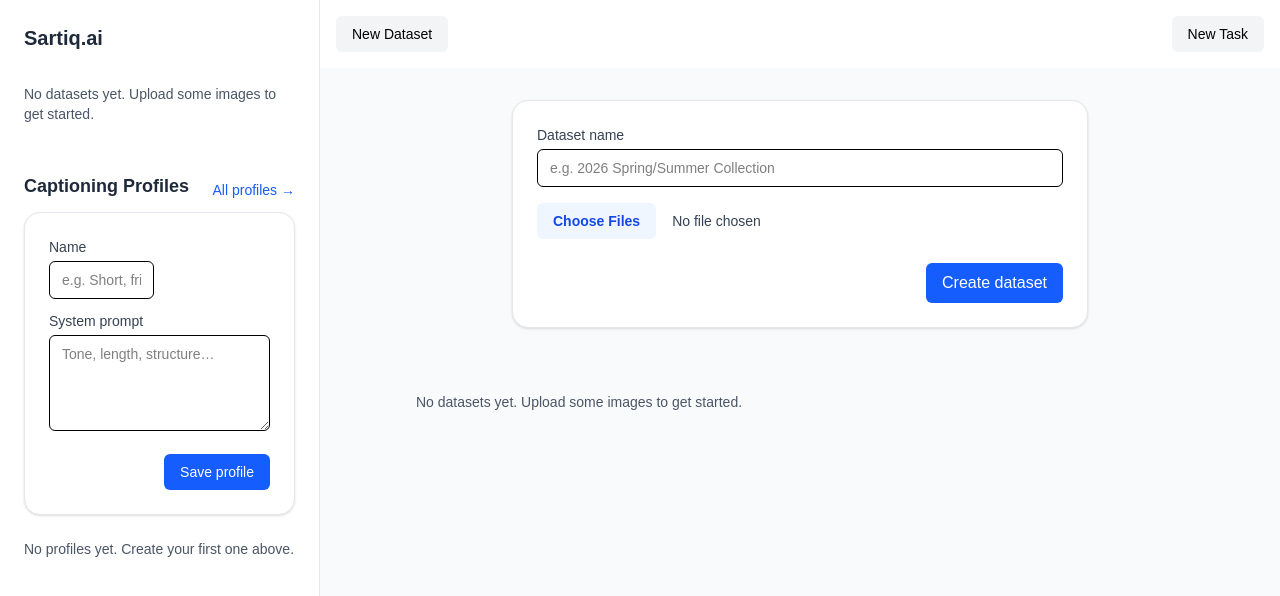
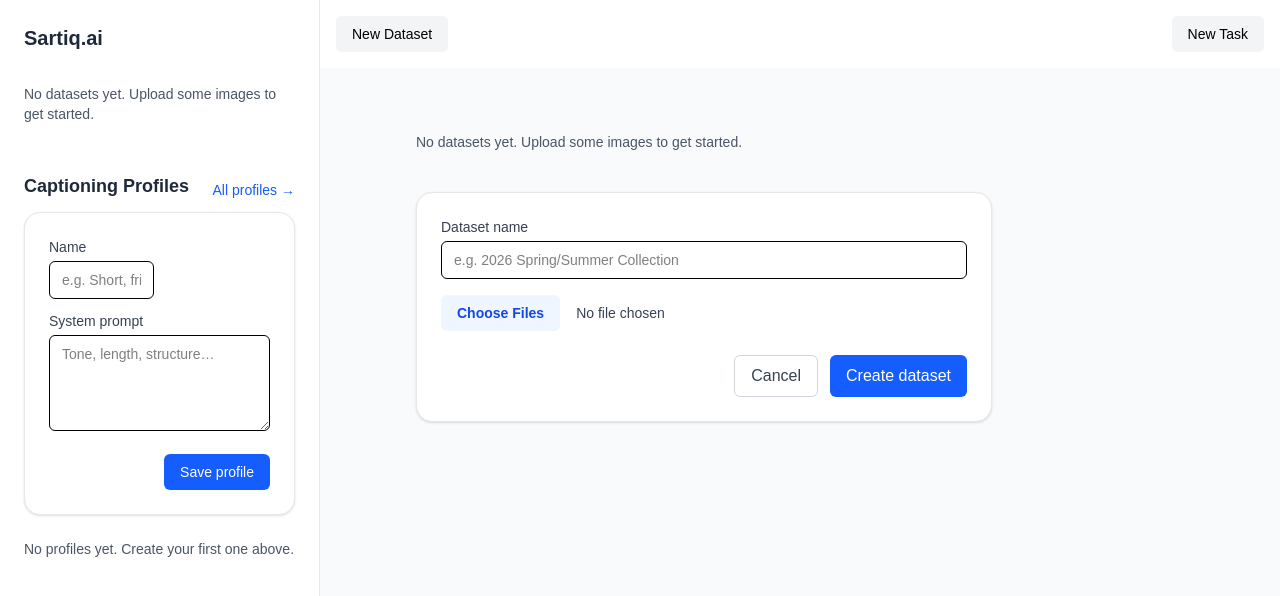
Before and after one commit to orojorge/caption-manager, a Next.js app: page / in a window 1280 px wide. Both pictures are taken after a click on the button "New Dataset". Shown: the top 596 px of the page. Built offline with nearby package versions, Linux system fonts and the light colour scheme.

Commit message:
Uploader toggled from MenuBar

```diff
--- a/app/components/MenuBar.tsx
+++ b/app/components/MenuBar.tsx
@@ -1,16 +1,15 @@
 'use client';
 
-import { useState } from 'react';
-import Uploader from './Uploader';
+type MenuBarProps = {
+  onNewDataset: () => void;
+};
 
-export default function MenuBar() {
-  const [showUploader, setShowUploader] = useState(false);
-
+export default function MenuBar({ onNewDataset }: MenuBarProps) {
   return (
     <>
       <header className="flex w-full items-center justify-between bg-white px-4 py-4">
         <button
-          onClick={() => setShowUploader((prev) => !prev)}
+					onClick={onNewDataset}
           className="rounded-md bg-gray-100 px-4 py-2 text-sm font-medium text-black hover:bg-gray-200"
         >
           New Dataset
@@ -20,8 +19,6 @@
           New Task
         </button>
       </header>
-
-      {showUploader && <Uploader />}
     </>
   );
 }
--- a/app/components/Uploader.tsx
+++ b/app/components/Uploader.tsx
@@ -3,7 +3,12 @@
 import { useState } from 'react';
 import { addFiles, createDataset } from '@/lib/repo';
 
-export default function Uploader() {
+type UploaderProps = {
+  visible: boolean;
+  setVisible: (v: boolean) => void;
+};
+
+export default function Uploader({ visible, setVisible }: UploaderProps) {
   const [files, setFiles] = useState<FileList | null>(null);
   const [name, setName] = useState('');
 
@@ -20,11 +25,14 @@
       setFiles(null);
       setName('');
       alert(`Saved "${ds.name}" with ${files.length} file(s).`);
+      setVisible(false);
     } catch (e) {
       console.error(e);
       alert('Failed to save. Please try again.');
     }
   };
+
+	if (!visible) return null;
 
   return (
     <div className="mt-8 w-full max-w-xl rounded-2xl border border-gray-200 bg-white p-6 shadow-sm">
@@ -49,7 +57,13 @@
           </p>
         )}
       </div>
-      <div className="mt-6 flex justify-end">
+      <div className="mt-6 flex justify-end gap-3">
+        <button
+          onClick={() => setVisible(false)}
+          className="rounded-md border border-gray-300 px-4 py-2 text-gray-700 transition hover:bg-gray-100"
+        >
+          Cancel
+        </button>
         <button
           onClick={handleUpload}
           className="rounded-md bg-blue-600 px-4 py-2 text-white transition hover:bg-blue-700"
--- a/app/page.tsx
+++ b/app/page.tsx
@@ -1,3 +1,6 @@
+'use client';
+
+import { useState } from 'react';
 import MenuBar from './components/MenuBar';
 import Menu from './components/Menu';
 import DatasetList from './components/DatasetList';
@@ -5,15 +8,18 @@
 import TaskLauncher from './components/TaskLauncher';
 
 export default function Home() {
+  const [uploaderVisible, setUploaderVisible] = useState(false);
+
   return (
     <main className="flex min-h-screen bg-gray-50">
       <Menu />
 
       <section className="flex-1 flex flex-col items-center px-0 py-0 overflow-y-auto">
-        <MenuBar />
+        <MenuBar onNewDataset={() => setUploaderVisible(true)} />
 
         <div className="mt-8 w-full max-w-3xl space-y-10">
           <DatasetList />
+          <Uploader visible={uploaderVisible} setVisible={setUploaderVisible} />
           {/* <Uploader /> */}
           {/* <TaskLauncher /> */}
         </div>
```
